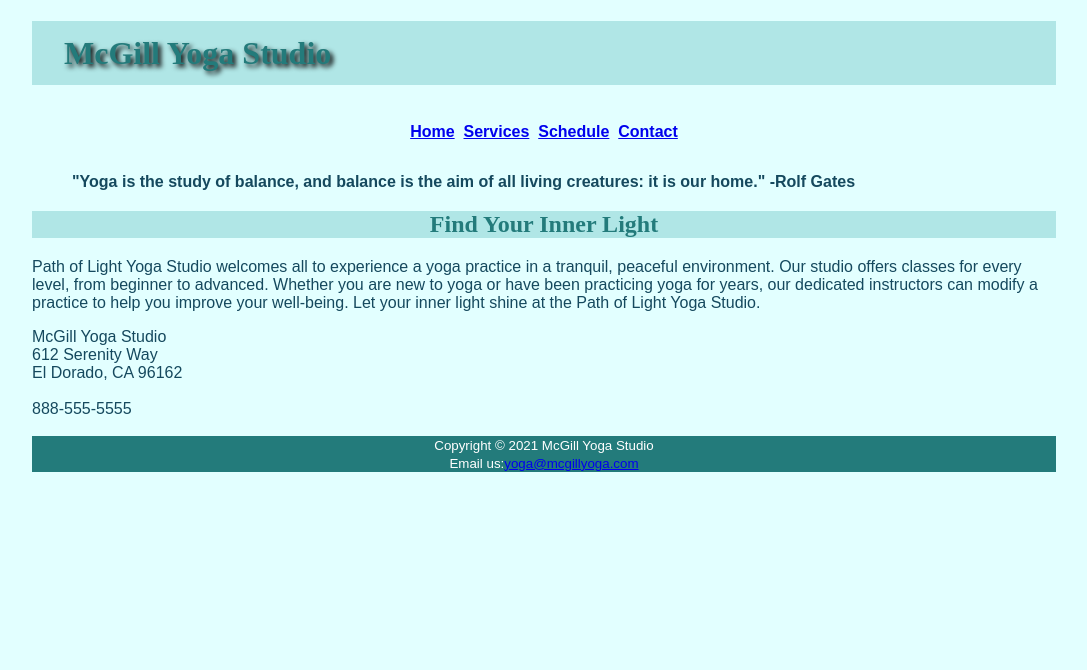
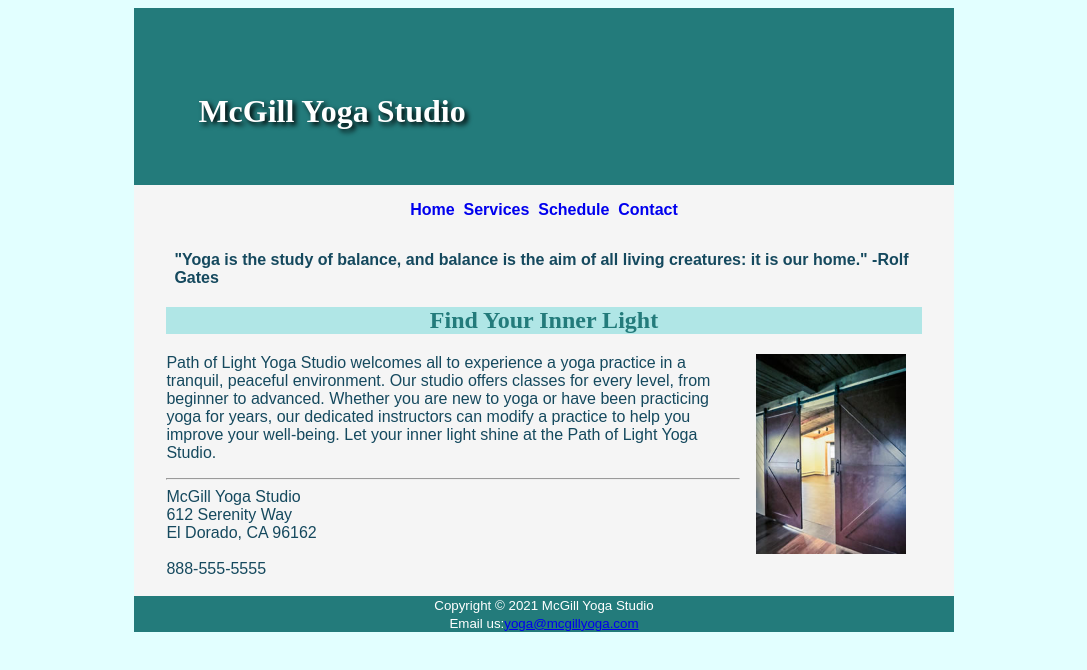
Before and after one commit to mrtriver/McGill_YogaStudio, a plain HTML site: page index.html in a window 1280 px wide. Shown: the whole page, without its empty margins (96-1183 px from the left). Drawn offline with Linux system fonts and the light colour scheme.

Commit message:
sheet5 completed

```diff
--- a/index.html
+++ b/index.html
@@ -11,29 +11,37 @@
 </head>
 
 <body>
-    <h1>McGill Yoga Studio</h1>
+    <div id="wrapper">
+        <header><h1>McGill Yoga Studio</h1></header>
 
         <nav>
-        <a href="/index.html">Home</a>&nbsp;
-        <a href="/service.html">Services</a>&nbsp;
-        <a href="/schedule.html">Schedule</a>&nbsp;
-        <a href="/contact.html">Contact</a>
+            <a href="/index.html" style="text-decoration:none">Home</a>&nbsp;
+            <a href="/service.html" style="text-decoration:none">Services</a>&nbsp;
+            <a href="/schedule.html" style="text-decoration:none">Schedule</a>&nbsp;
+            <a href="/contact.html" style="text-decoration:none">Contact</a>
 
         </nav>
         <blockquote><strong>
                 "Yoga is the study of balance, and balance is the aim of all living creatures: it is our
                 home." -Rolf Gates</strong>
         </blockquote>
+        <main>
         <h2>Find Your Inner Light</h2>
+
+
+            <img style="float: right;" src="images/yogadoor.jpg" alt="Yoga rail door"; height="200"; allign="right" >
             <p>Path of Light Yoga Studio welcomes all to experience a yoga practice in a tranquil,
                 peaceful environment. Our studio offers classes for every level, from beginner to advanced. Whether you are
                 new to yoga or have been practicing yoga for years, our dedicated instructors can modify a practice to help
                 you improve your well-being. Let your inner light shine at the Path of Light Yoga Studio.
             </p>
+            <hr>
             <div>
                 McGill Yoga Studio<br>612 Serenity Way<br>El Dorado, CA 96162
                 <br><br>888-555-5555<br><br>
             </div>
+        </main>
+
 
         <div class="footer">
                 <small>
@@ -41,16 +49,7 @@
                 <en>Email us:<a href="mailto:yoga@mcgillyoga.com">yoga@mcgillyoga.com</a>
                 </small></en>
         </div>
-
-    <style>
-            nav{
-                text-align: center;
-                font-weight: bold;
-                padding: 1em;
-                text-decoration: none;
-            }
-    </style>
-
+    </div>
 
 
 
--- a/styles.css
+++ b/styles.css
@@ -5,6 +5,14 @@ body {
     font-family: Arial, Vandra, sans-serif;
     margin-left: 10%;
     margin-right: 10%;
+
+
+}
+nav{
+    text-align: center;
+    font-weight: bold;
+    padding: 1em;
+
 }
 
 h1 {
@@ -12,8 +20,7 @@ h1 {
     font-family: serif;
     text-indent: 1em;
     text-shadow: #000000 3px 3px 5px;
-    background-color: #B0E6E6;
-    color: #237B7B;
+    color: white;
 
 }
 
@@ -28,7 +35,29 @@ h2 {
     text-align: center;
     background-color: #237B7B;
     color: white ;
+}
 
+header {
+    padding-top: 50px;
+    padding-bottom: 20px;
+    padding-left: 2em;
+    background-color: #237B7B;
+}
 
+#wrapper{
+    background-color: #F5F5F5;
+    margin-left: auto;
+    margin-right: auto;
+    width: 80%;
+    min-width: 700px;
+    max-width: 1280px;
+}
 
+img {
+    padding-left: 1em;
+    padding-right: 1em;
 }
+main{
+    margin-left: 2em;
+    margin-right: 2em;
+}
```
Also changed, not shown: images/favicon.ico (added), images/lilyheader.jpg (added), images/yogadoor.jpg (added), images/yogalounge.jpg (added), images/yogamat.jpg (added). Lines whose indentation alone changed are shown as unchanged.
